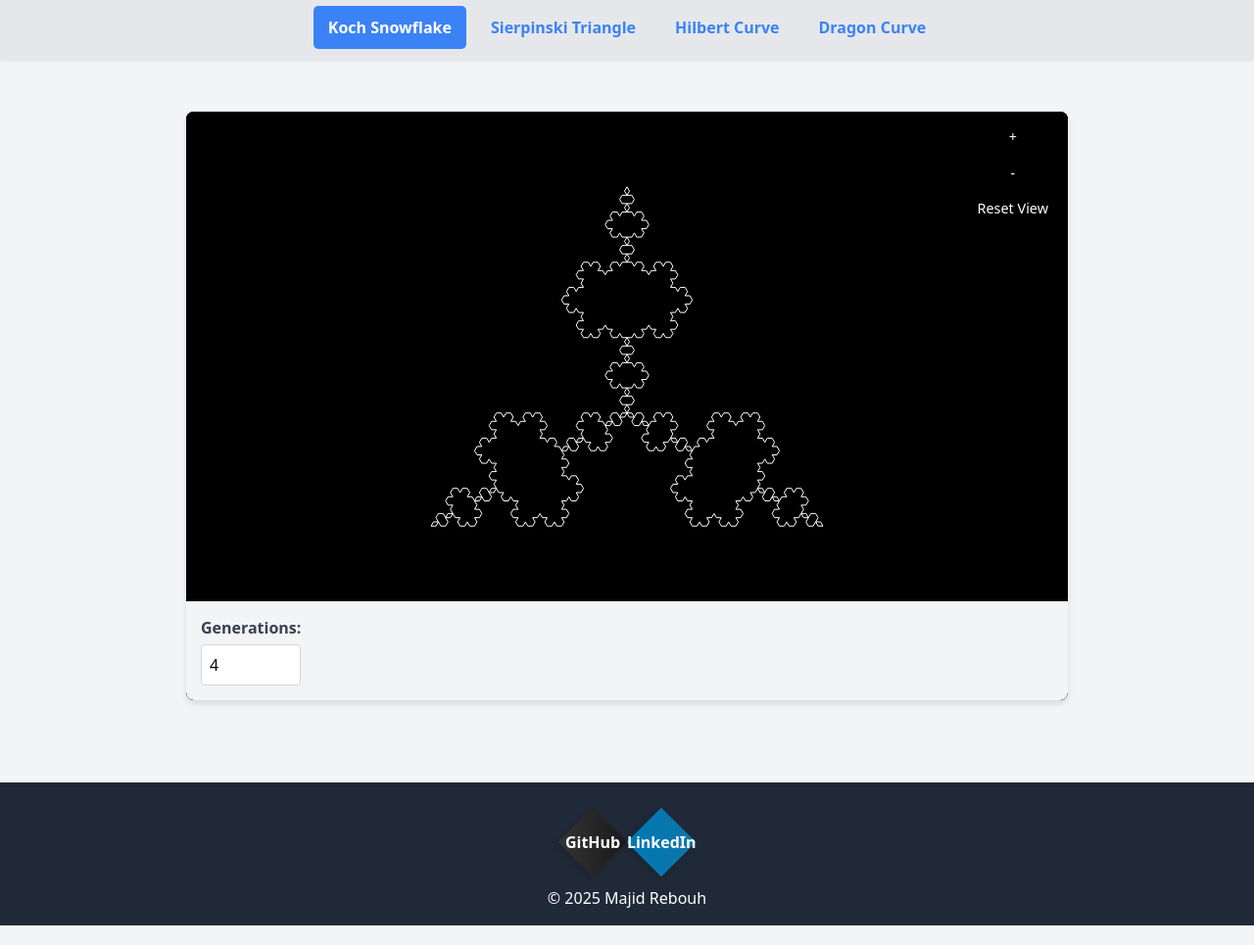
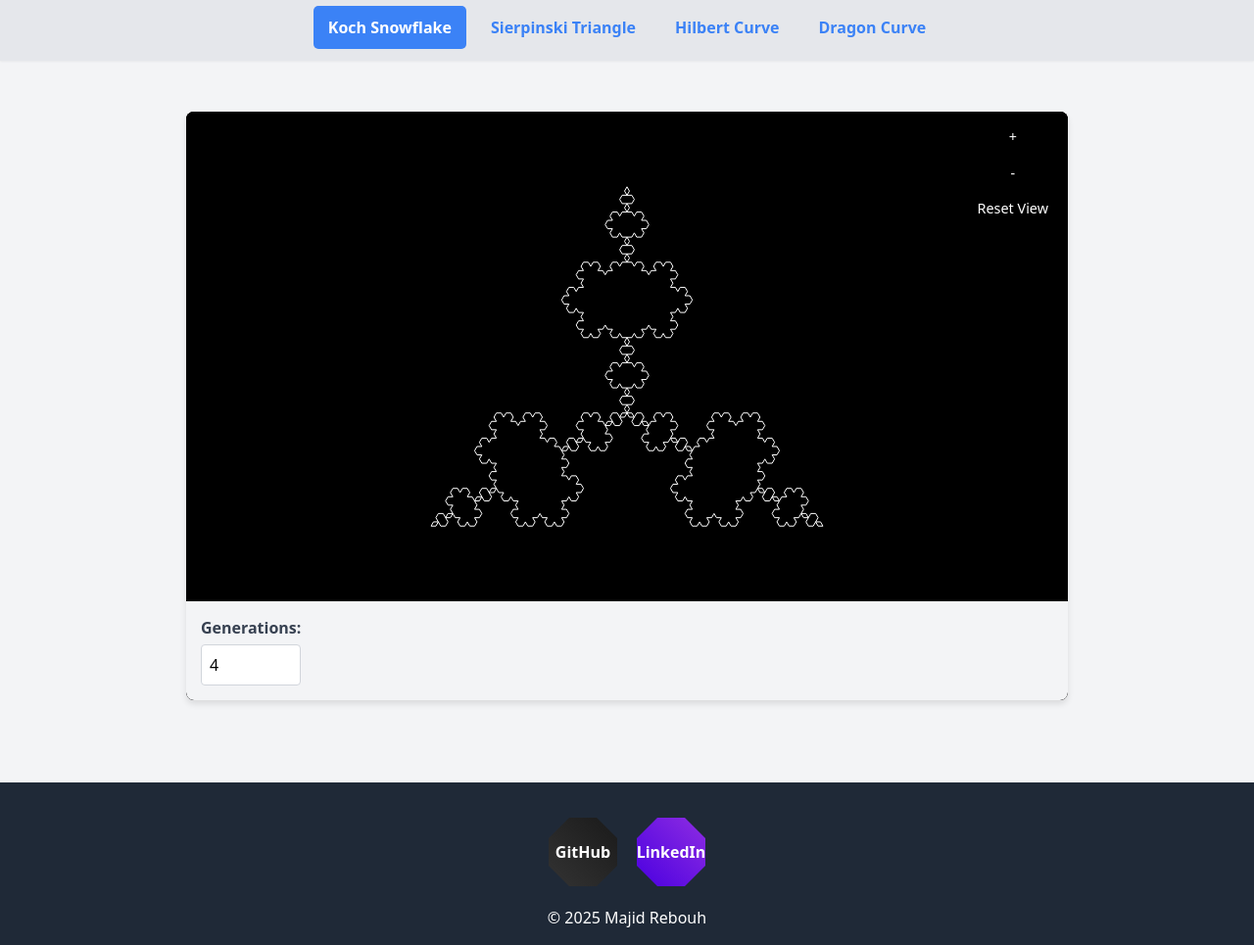
Before and after one commit to mimossaaa/Fractalexplorer, a plain HTML site: page index.html in a window 1280 px wide. Shown: the part 70-1035 px from the top of the page at 98% size. Drawn offline with nearby package versions, Linux system fonts and the light colour scheme.

Commit message:
Update index.html

```diff
--- a/index.html
+++ b/index.html
@@ -141,46 +141,46 @@
 
          .social-button {
              display: block;
-             width: 50px; /* Size of the diamond base */
-             height: 50px; /* Size of the diamond base */
-             background: linear-gradient(45deg, #3b82f6, #1d4ed8); /* Initial gradient */
+             width: 70px; /* Increased size for octagon */
+             height: 70px; /* Increased size for octagon */
              color: white;
              text-decoration: none;
              display: flex;
              align-items: center;
              justify-content: center;
              font-weight: bold;
-             transform: rotate(45deg); /* Rotate to make it a diamond */
-             transition: background 0.3s ease, transform 0.3s ease;
+             transition: background 0.5s ease, transform 0.3s ease; /* Smooth transition */
              box-shadow: 0 4px 6px rgba(0, 0, 0, 0.1);
-             position: relative; /* Needed for content rotation */
+             position: relative;
+             /* Create Octagon shape using clip-path */
+             clip-path: polygon(30% 0%, 70% 0%, 100% 30%, 100% 70%, 70% 100%, 30% 100%, 0% 70%, 0% 30%);
          }
 
          .social-button:hover {
-             background: linear-gradient(45deg, #1d4ed8, #3b82f6); /* Gradient on hover */
-             transform: rotate(45deg) scale(1.1); /* Scale up slightly on hover */
+             transform: scale(1.1); /* Scale up slightly on hover */
          }
 
-         .social-button span {
-             transform: rotate(-45deg); /* Counter-rotate content */
-             display: block; /* Ensure span takes up space */
-         }
-
-         /* Specific colors for buttons */
+         /* Specific colors and gradients for buttons */
          .social-button.github {
-             background: linear-gradient(45deg, #333, #1a1a1a);
+             background: linear-gradient(45deg, #333, #1a1a1a); /* Initial GitHub gradient */
          }
          .social-button.github:hover {
-             background: linear-gradient(45deg, #1a1a1a, #333);
+             background: linear-gradient(135deg, #1a1a1a, #333); /* GitHub gradient on hover (changed angle) */
          }
 
          .social-button.linkedin {
-             background: linear-gradient(45deg, #0077b5, #0e76a8);
+             background: linear-gradient(45deg, #4a00e0, #8e2de2); /* Initial Blue/Purple gradient */
          }
           .social-button.linkedin:hover {
-             background: linear-gradient(45deg, #0e76a8, #0077b5);
+             background: linear-gradient(135deg, #8e2de2, #4a00e0); /* Blue/Purple gradient on hover (changed angle) */
          }
 
+         .social-button.custom1 {
+             background: linear-gradient(45deg, #a8ff78, #78ffd6); /* Initial Green/Yellow gradient */
+         }
+          .social-button.custom1:hover {
+             background: linear-gradient(135deg, #78ffd6, #a8ff78); /* Green/Yellow gradient on hover (changed angle) */
+         }
 
     </style>
 </head>
@@ -223,8 +223,8 @@
 
     <footer class="bg-gray-800 text-white text-center py-4 mt-8">
         <div class="social-buttons">
-             <a href="https://github.com/mimossaaa" target="_blank" class="social-button github"><span>GitHub</span></a>
-             <a href="https://www.linkedin.com/in/majid-rebouh-846b462b3/" target="_blank" class="social-button linkedin"><span>LinkedIn</span></a>
+             <a href="https://github.com/mimossaaa" target="_blank" class="social-button github">GitHub</a>
+             <a href="https://www.linkedin.com/in/majid-rebouh-846b462b3/" target="_blank" class="social-button linkedin">LinkedIn</a>
         </div>
         <p>&copy; 2025 Majid Rebouh</p>
     </footer>
```
